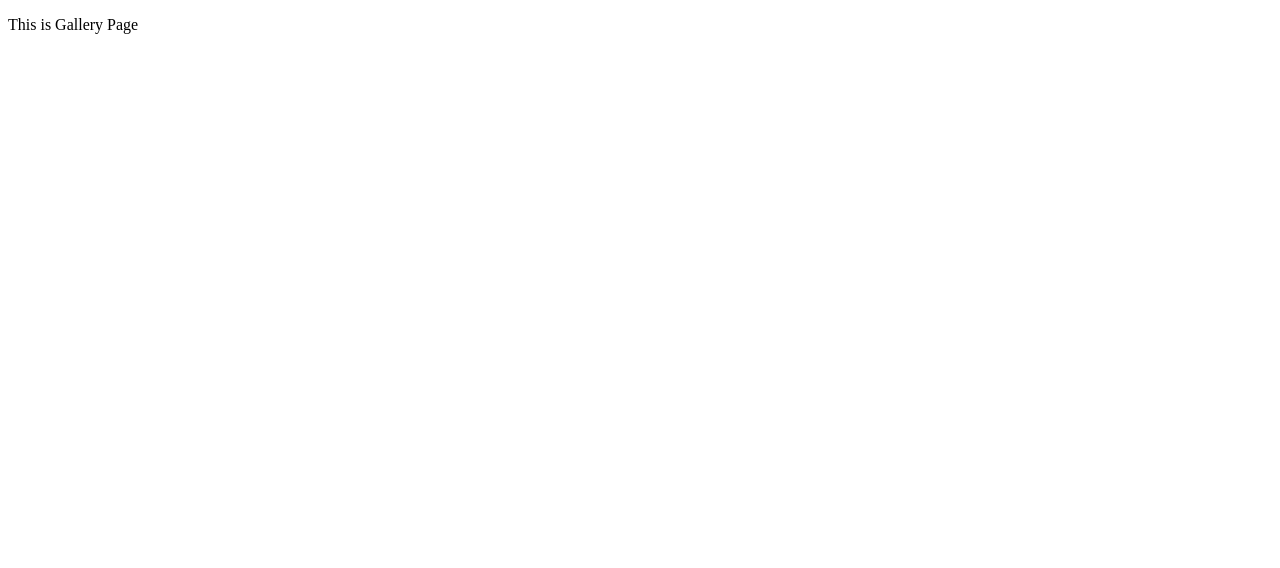
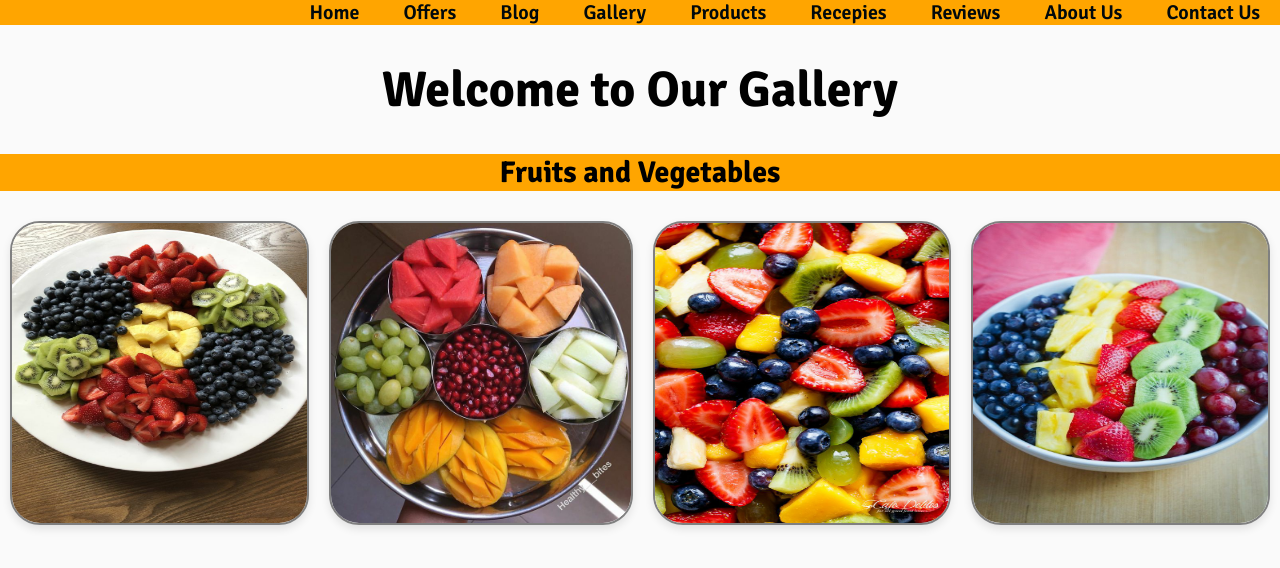
Before and after one commit to MarcusJadhav/icp-8.0-html-css-group-project-2, a plain HTML site: page pages/gallery.html in a window 1280 px wide. Drawn offline with Linux system fonts and the light colour scheme; a web font is replaced by a local one.

Commit message:
Navbar and images added

```diff
--- /dev/null
+++ b/css/gallery.css
@@ -0,0 +1,79 @@
+@import url('https://fonts.googleapis.com/css2?family=Cherry+Swash:wght@400;700&display=swap');
+@import url('https://fonts.googleapis.com/css2?family=Poetsen+One&family=Signika:wght@300..700&display=swap');
+
+body{
+    background-color: #fafafa;
+    margin: 0;
+}
+
+.main-header{
+    margin-bottom: 10px;
+}
+
+.menu-items{
+    text-align: end;
+    cursor: pointer;
+    background-color: orange;
+}
+.signika {
+    font-family: "Signika", sans-serif;
+    font-optical-sizing: auto;
+    font-weight: 600;
+    font-style: normal;
+    font-variation-settings:
+      "GRAD" 0;
+  }
+
+.menu-text{
+    text-decoration: none;
+    color: #01090c;
+    margin: 20px;
+    font-size: 20px;
+}
+
+.main-body{
+    height: 600px;
+
+}
+.menu-text{
+    text-decoration: none;
+    color: #01090c;
+    margin: 20px;
+    font-size: 20px;
+}
+.heading{
+    text-align: center;
+    font-family: "Signika", sans-serif;
+    color:black;
+    font-size: 50px;
+}
+.head-text{
+    text-align: center;
+    background-color: orange;
+    color: black;
+    font-size: 30px;
+    font-family: "Signika",sans-serif;
+}
+.vegies{
+    display:flex;
+}
+
+.vegies-img{
+    height:300px;
+    width:400px;
+    justify-content: space-evenly;
+    margin: 10px;
+    border:solid gray 2px;
+    border-radius: 30px;
+    box-shadow: 0 4px 8px rgba(0, 0, 0, 0.1);
+    transition: transform 0.2s;
+
+}
+
+
+
+.vegies-img:hover{
+    transform: 200ms;
+    box-shadow: 5px 5px 15px 10px rgb(89, 90, 77);
+
+}
--- a/pages/gallery.html
+++ b/pages/gallery.html
@@ -3,8 +3,34 @@
 <head>
 
     <title>Gallery</title>
+    <link rel="stylesheet" href= "./../CSS/gallery.css">
 </head>
 <body>
-    <p>This is Gallery Page</p>
+    <div class="container">
+        <div class="main-header">
+            <div class="menu-items">
+                <a class="menu-text signika" href="index.html">Home</a>
+                <a class="menu-text signika" href="">Offers</a>
+                <a class="menu-text signika" href="./pages/Blog.html">Blog</a>
+                <a class="menu-text signika" href="./pages/gallery.html">Gallery</a>
+                <a class="menu-text signika" href="./pages/product.html">Products</a>
+                <a class="menu-text signika" href="">Recepies</a>
+                <a class="menu-text signika" href="">Reviews</a>
+                <a class="menu-text signika" href="">About Us</a>
+                <a class="menu-text signika" href="">Contact Us</a>
+            </div>
+        </div>
+        <h1 class="heading">Welcome to Our Gallery</h1>
+        <div class="conatiner1">
+            <h1 class="head-text">Fruits and Vegetables</h1>
+            <div class="vegies">
+                <img src=./../images/G13.jpeg class="vegies-img">
+                <img src=./../images/G2.jpeg class="vegies-img">
+                <img src=./../images/G9.jpeg class="vegies-img">
+                <img src=./../images/G25.jpeg class="vegies-img">
+
+            </div>
+
+        </div>
 </body>
 </html>
```
Also changed, not shown: images/G13.jpeg (added), images/G2.jpeg (added), images/G25.jpeg (added), images/G9.jpeg (added).
